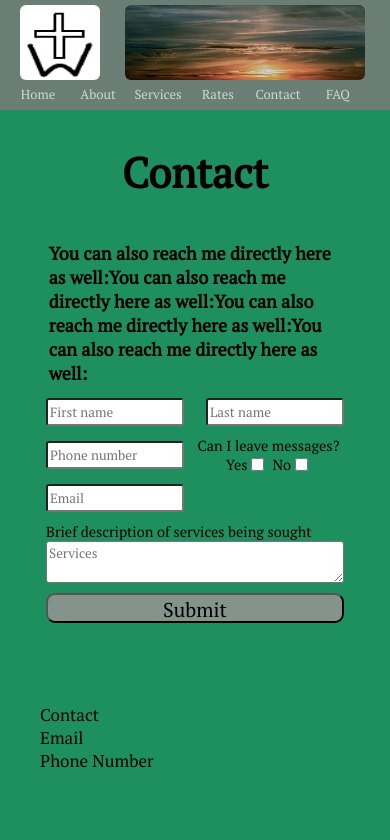
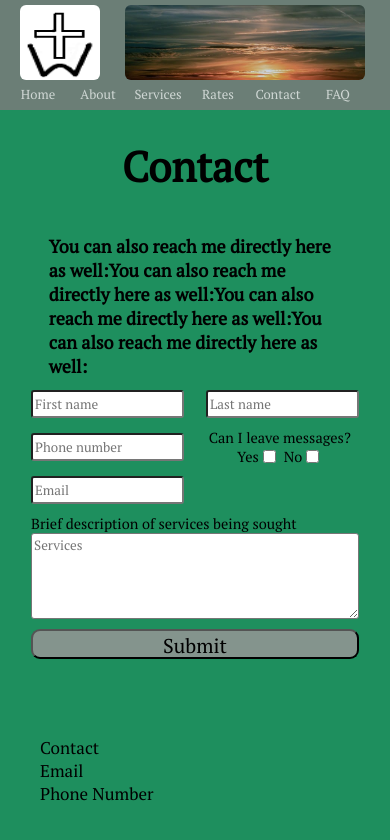
Before and after one commit to ThomasCoenen/counseling-website.github.io, a React (Create React App) app: page /contact in a window 390 px wide. Shown: the top 840 px of the page. Built offline with nearby package versions, Linux system fonts and the light colour scheme; the HTML template or start-up script is replaced by a standard one.

Commit message:
first commit

```diff
--- a/src/App.css
+++ b/src/App.css
@@ -270,6 +270,9 @@ body {
   border-radius: 3px;
   outline: none;
 }
+.singlebox2 > textarea {
+  height:80px;
+}
 .doublebox2Messages > label, .doublebox2MessagesCont > label, .singlebox2 > label{
   font-size:14.5px;
 }
@@ -345,8 +348,8 @@ footer {
 }
 .servicesPage{
   display: grid;
-  grid-template-columns: auto;
-  grid-template-rows: auto auto auto;
+  /* grid-template-columns: auto;
+  grid-template-rows: auto auto auto; */
   grid-gap:3px;
   justify-items: center;
   align-items: center;
@@ -559,7 +562,7 @@ footer {
     /* justify-content: center; */
   }
   .doublebox > input, .doublebox2 > input, .singlebox > input{
-    width:130px;
+    width:145px;
   }
   .singlebox2 > textarea {
     /* width:200px; */
--- a/src/components/About.js
+++ b/src/components/About.js
@@ -5,6 +5,7 @@ import kayak from '../images/kayak.jpg';
 export default function About() {
     return (
         <div className="about">
+            <h1>About</h1>
             <img src={kayak} alt=""/>
             <p className="">
             Hey everyone! Welcome to my page and thanks for visiting.
--- a/src/components/FAQ.js
+++ b/src/components/FAQ.js
@@ -3,6 +3,7 @@ import React from 'react'
 function FAQ() {
     return (
         <div className='FAQPage'>
+            <h1>FAQ</h1>
             <div className='questionAnswerCont'>
                 <h2 className='question'>QuestionQuestionQuestionQuestionQuestionQuestionQuestionQasdfafddfuestionQuestionQuestionQuestionnQuestionQuenQuestionQue</h2>
                 <h2 className='answer'>AnswAnswerAnswerAnswerAnswerAnswerAnswerAnswerAnswerAnswerAnswerAnswerAnswerAnsw erAnsw erA nswerA nswer er</h2>
--- a/src/components/Services.js
+++ b/src/components/Services.js
@@ -9,6 +9,7 @@ function Services() {
     return (
         <div className='servicesPage'>
 
+            <h1>Services</h1>
             <div className='servicesSingleCont'>
                 <h2>Individual</h2>
                 <div className='servicesSingleCont2'>
```
